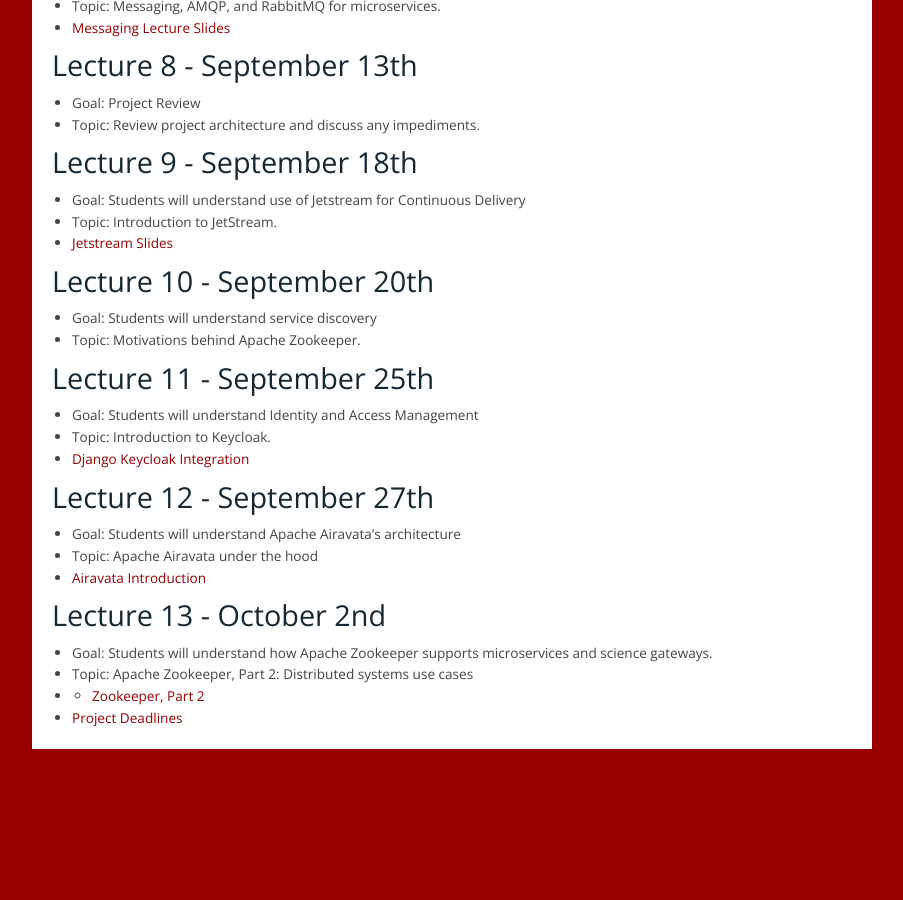
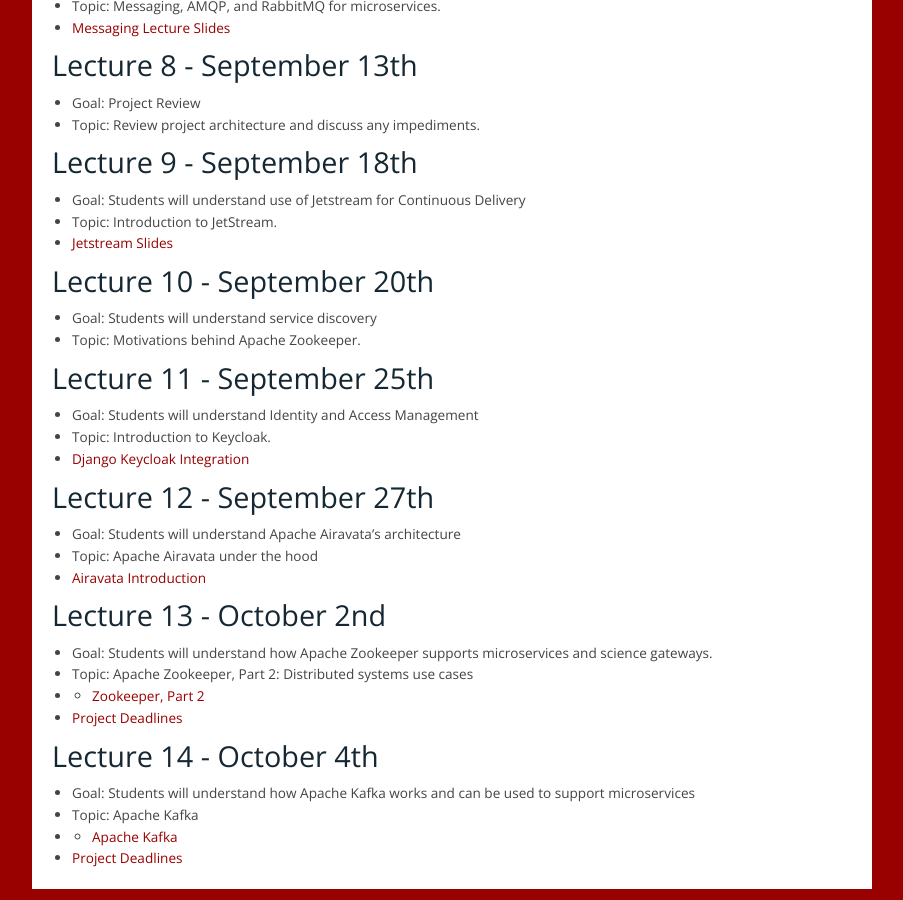
Before and after one commit to airavata-courses/airavata-courses.github.io, a Jekyll site: the page built from lectures.md, in a window 1280 px wide and 900 px high, scrolled down 1135 px. Shown: the whole window, without its empty margins (258-1161 px from the left). Built offline with Jekyll 4.4.1, drawn with Linux system fonts in a browser that asks for light colours; our own code applies the rules of GitHub Pages for plain Markdown files; before the commit the page ends 1895 px from its top, so only the background shows below that.

Commit message:
Kafka lecture slides added

```diff
--- a/lectures.md
+++ b/lectures.md
@@ -80,6 +80,12 @@
 * Goal: Students will understand how Apache Zookeeper supports microservices and science gateways.
 * Topic: Apache Zookeeper, Part 2: Distributed systems use cases
 * * [Zookeeper, Part 2]({{ site.url }}slides/Fall2018-ZookeeperPart2.pdf)
+* [Project Deadlines]({{ site.url }}slides/SGA-Fall2018-Project-2-October2.pdf)
+
+###  Lecture 14 - October 4th
+* Goal: Students will understand how Apache Kafka works and can be used to support microservices
+* Topic: Apache Kafka
+* * [Apache Kafka]({{ site.url }}slides/Fall2018-ApacheKafkaDistributedSystems.pptx)
 * [Project Deadlines]({{ site.url }}slides/SGA-Fall2018-Project-2-October2.pdf)
 
 <!--
```
Also changed, not shown: 1 other file.
